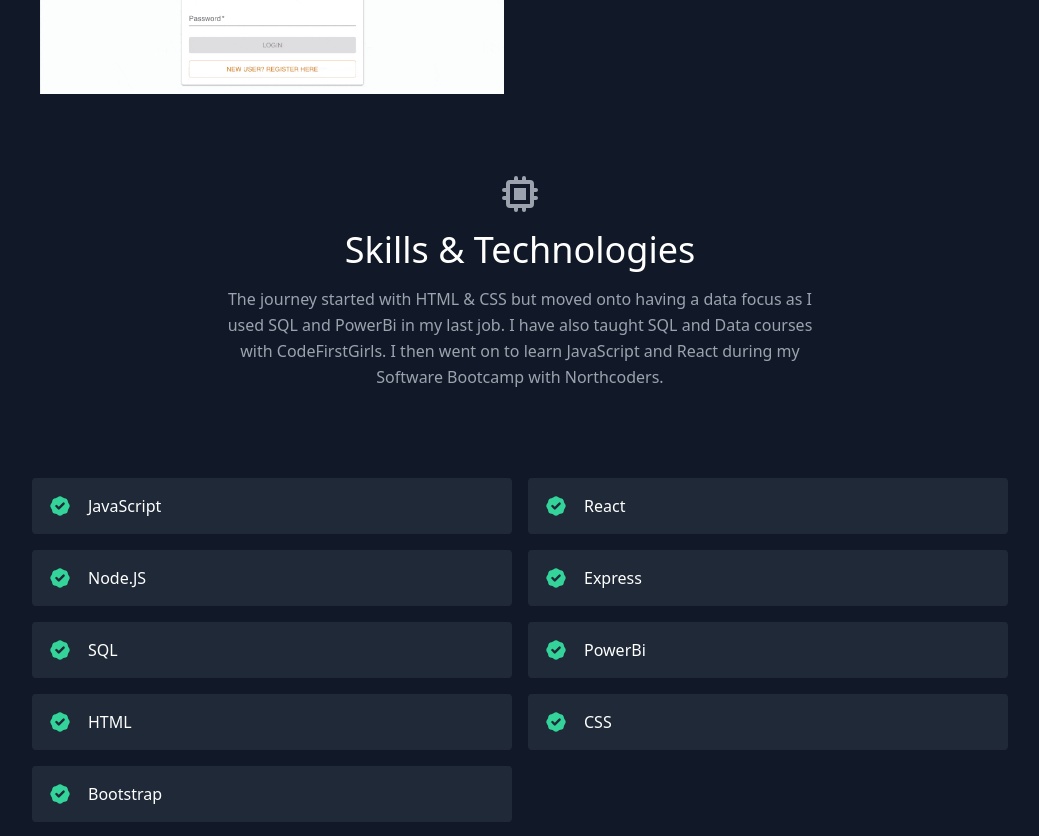
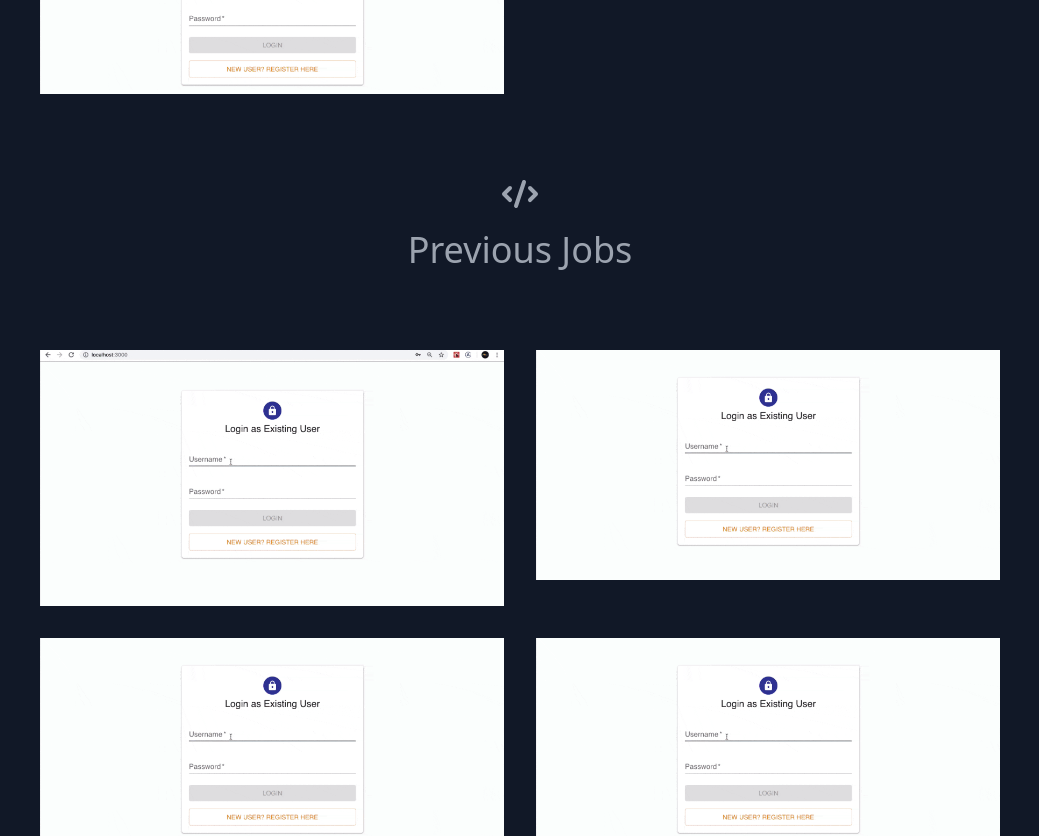
Before and after one commit to rubyrubyruby02/my-portfolio, a React (Create React App) app: page / in a window 1280 px wide. Shown: the part 1120-1956 px from the top of the page, without its empty margins (120-1159 px from the left). Built offline with nearby package versions, Linux system fonts and the light colour scheme.

Commit message:
adds section on previous jobs with placeholders for images

```diff
--- a/src/App.js
+++ b/src/App.js
@@ -3,6 +3,7 @@ import Navbar from "./components/Navbar";
 import About from "./components/About";
 import Skills from "./components/Skills";
 import Projects from "./components/Projects";
+import Jobs from "./components/Jobs";
 
 export default function App() {
   return (
@@ -10,6 +11,7 @@ export default function App() {
       <Navbar />
       <About />
       <Projects />
+      <Jobs />
       <Skills />
     </main>
   );
--- /dev/null
+++ b/src/components/Jobs.js
@@ -0,0 +1,46 @@
+import React from "react";
+import { CodeIcon } from "@heroicons/react/solid";
+import {jobs} from "../data";
+
+export default function Jobs(){
+
+    return(
+        <section id="jobs" className="text-gray-400 bg-gray-900 body-font">
+            <div className="container px-5 py-10 mx-auto text-center lg:px-40">
+                <div className=" flex flex-col w-full mb-20">
+                        <CodeIcon className="mx-auto inline-block w-10 mb-4"/>
+                        <h1 className="sm:text-4xl text-3xl font-medium title-font mb-text-white">Previous Jobs</h1>
+                </div>
+                <div className="flex flex-wrap -m-4">
+                    {jobs.map((job)=>(
+                        <div
+                        key = {job.image}
+                        className="sm:w-1/2 w-100 p-4">
+                            <div className="flex relative">
+                                <img
+                                alt="gallery of images"
+                                className="absolute inset-0 w-full h-full object-cover object-center"
+                                src={job.image}
+                                />
+                            <div className="px-8 py-10 relative z-10 w-full border-4 border-gray-800 bg-gray-900 opacity-0 hover:opacity-100">
+                                <h2 className="tracking-widest text-sm title-font font-medium text-green-400 mb-1">
+                                    {job.employeer}
+                                </h2>
+                                <h1 className="title-font text-lg font-medium text-white mb-3">
+                                    {job.title}
+                                </h1>
+                                <p className="leading-relaxed">
+                                    {job.description}
+                                </p>
+                            </div>
+                            </div>
+                        </div>
+                    ))}
+                </div>
+
+            </div>
+
+        </section>
+    )
+
+}
--- a/src/data.js
+++ b/src/data.js
@@ -25,6 +25,35 @@ export const projects = [
   },
 ];
 
+export const jobs = [
+  {
+    title: "IT Manager (Nespresso)",
+    employeer: "DHL",
+    description: ["Responsible for deployment of a new warehouse management system", "Datawarehouse setup", "Managed a team of IT analysts", "Worked cross functionally and externally with client"],
+    image: "./project-2.gif",
+  },
+  {
+    title: "SQL & Data Instructor",
+    employeer: "CodeFirstGirls",
+    description: ["Led sessions with over 30 students", "Collaborated with other tutors to teach course content", "Gave feedback on student final projects"],
+    image: "./project-2.gif",
+  },
+  {
+    title: "IT Graduate",
+    employeer: "DHL",
+    description: ["Product Owner for Digital Performance Boards", "IoT deployment for cage tracking", "Wrote IT Business Requirements for a new warehouse for Mars"],
+    image: "./project-2.gif",
+  },
+  {
+    title: "Tuition Center Manager",
+    employeer: "Explore Learning",
+    description: ["Responsible for a tema of 15 tutors", "increased learner numbers from 180 children to 250 children post first lockdown"],
+    image: "./project-2.gif",
+  },
+
+
+]
+
 
 export const skills = [
   "JavaScript",
```
